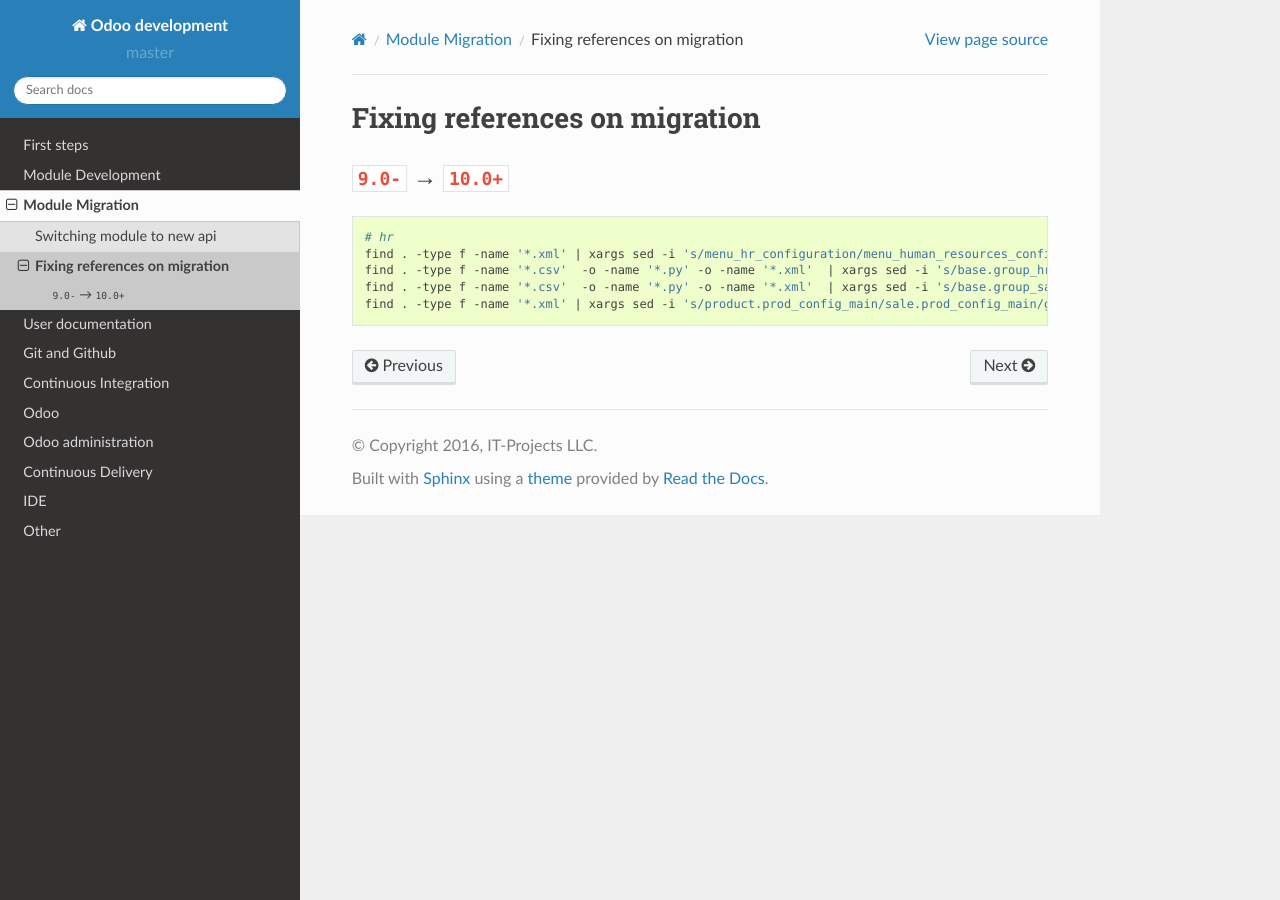
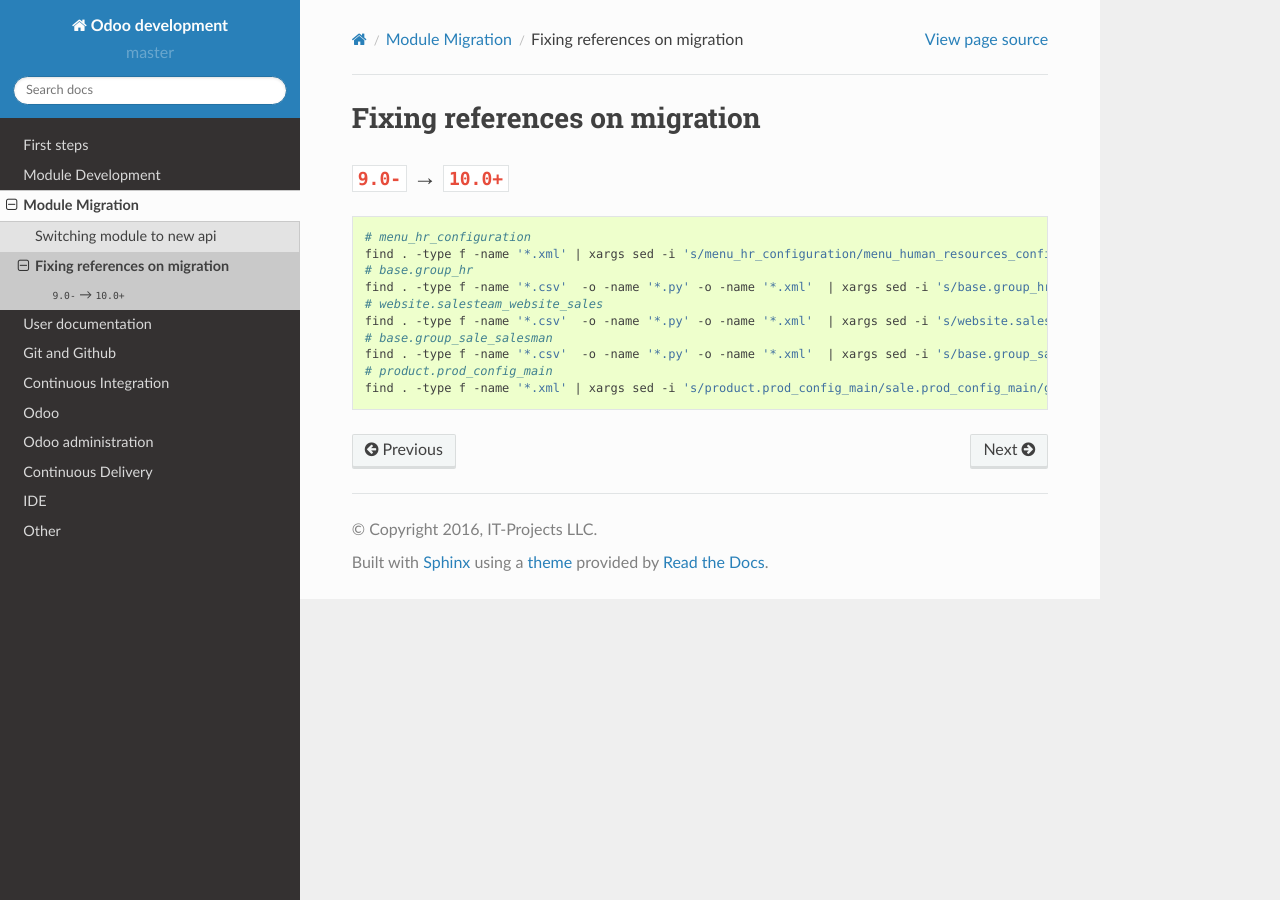
Before and after one commit to itpp-labs/odoo-development, a Sphinx documentation site: the page built from docs/migration/fix-refs.rst, in a window 1280 px wide. Built offline with Sphinx 7.4.7 and the Read the Docs theme 2.0.0, drawn with Linux system fonts in a browser that asks for light colours; pages that are not in the unit, such as notebooks, are missing from menus.

Commit message:
fix ref for website.salesteam_website_sales

```diff
--- a/docs/migration/fix-refs.rst
+++ b/docs/migration/fix-refs.rst
@@ -8,8 +8,13 @@
 
 .. code-block:: sh
 
-    # hr
+    # menu_hr_configuration
     find . -type f -name '*.xml' | xargs sed -i 's/menu_hr_configuration/menu_human_resources_configuration/g'
+    # base.group_hr
     find . -type f -name '*.csv'  -o -name '*.py' -o -name '*.xml'  | xargs sed -i 's/base.group_hr/hr.group_hr/g'
+    # website.salesteam_website_sales
+    find . -type f -name '*.csv'  -o -name '*.py' -o -name '*.xml'  | xargs sed -i 's/website.salesteam_website_sales/sales_team.salesteam_website_sales/g'
+    # base.group_sale_salesman
     find . -type f -name '*.csv'  -o -name '*.py' -o -name '*.xml'  | xargs sed -i 's/base.group_sale_salesman/sales_team.group_sale_salesman/g'
+    # product.prod_config_main
     find . -type f -name '*.xml' | xargs sed -i 's/product.prod_config_main/sale.prod_config_main/g'
```
